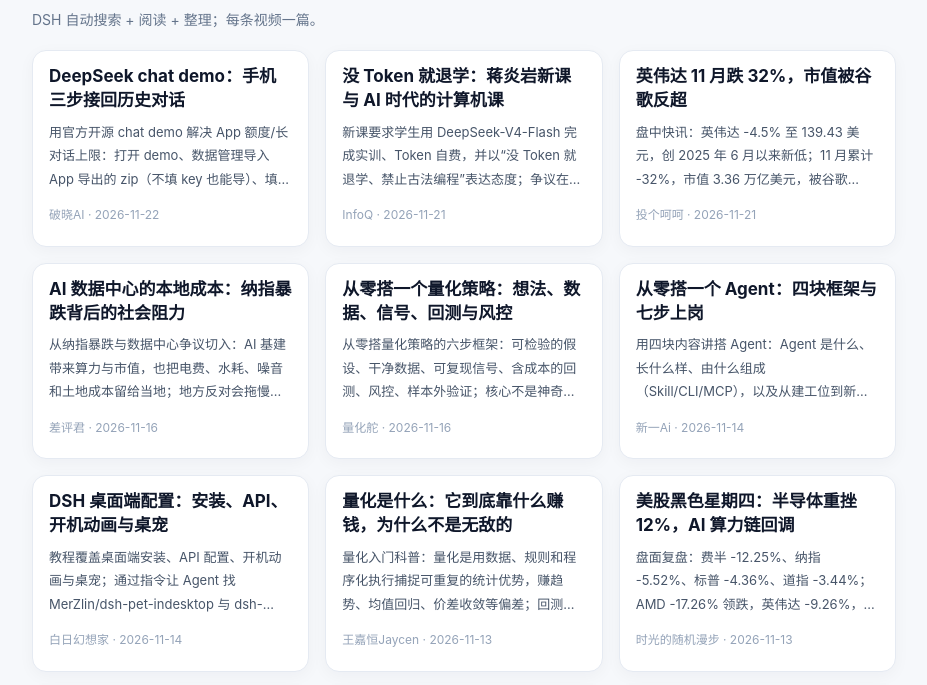
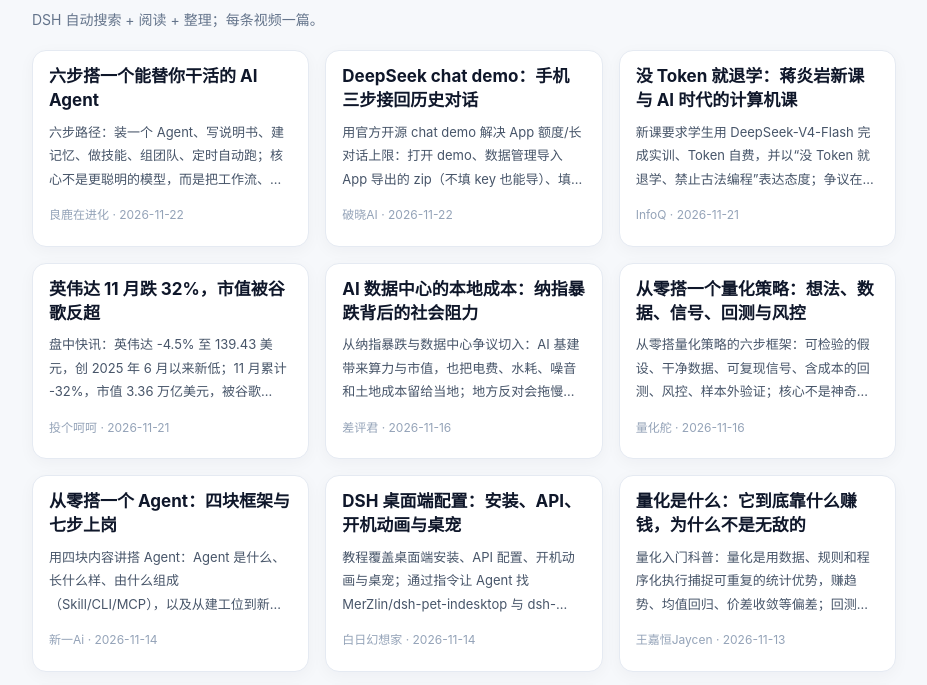
Before and after one commit to Pingpongdragon/douyin-notes-blog, a plain HTML site: page index.html in a window 1280 px wide. Shown: the part 78-763 px from the top of the page, without its empty margins (176-1103 px from the left). Drawn offline with Linux system fonts and the light colour scheme.

Commit message:
Douyin blog: index.html

```diff
--- a/index.html
+++ b/index.html
@@ -22,6 +22,11 @@ a{color:#2563eb;text-decoration:none}a:hover{text-decoration:underline}
 .empty{padding:40px 0;color:#64748b;text-align:center}
 @media(max-width:640px){.wrap{padding:20px 12px 50px}article{padding:22px 18px}h1{font-size:24px}}
 </style></head><body><div class="wrap"><h1>抖音笔记</h1><p class="meta">DSH 自动搜索 + 阅读 + 整理；每条视频一篇。</p><div class="grid">
+<a class="card" href="posts/7705287682683384177.html">
+
+  <div class="pad"><h2>六步搭一个能替你干活的 AI Agent</h2><p>六步路径：装一个 Agent、写说明书、建记忆、做技能、组团队、定时自动跑；核心不是更聪明的模型，而是把工作流、上下文、触发方式配置好，让 Agent 从聊天变成可持续执行。</p><small>良鹿在进化 · 2026-11-22</small></div>
+</a>
+
 <a class="card" href="posts/7710155135707548978.html">
 
   <div class="pad"><h2>DeepSeek chat demo：手机三步接回历史对话</h2><p>用官方开源 chat demo 解决 App 额度/长对话上限：打开 demo、数据管理导入 App 导出的 zip（不填 key 也能导）、填开放平台 API Key 后接着聊；卡点是导出入口、zip 别解压、App 无充值入口。</p><small>破晓AI · 2026-11-22</small></div>
```
